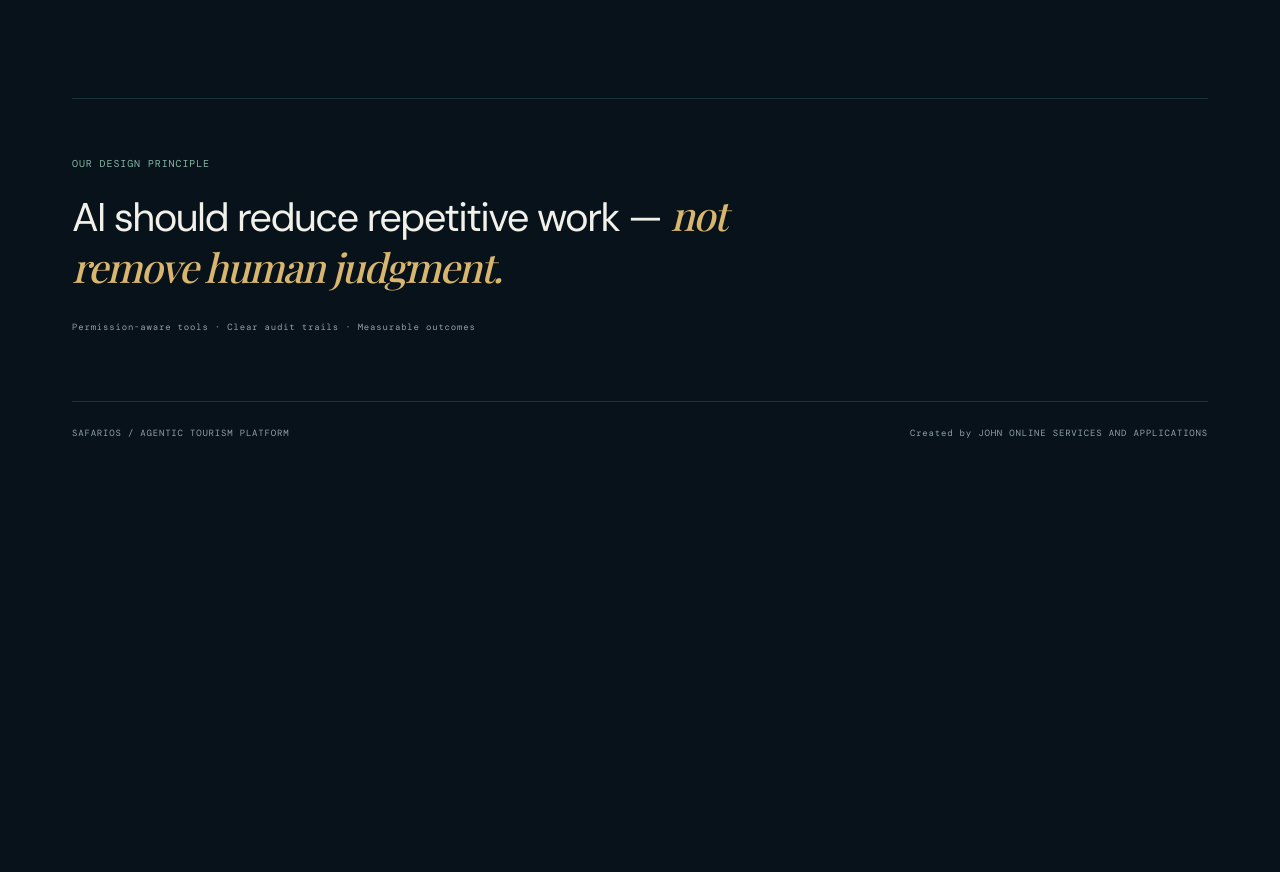
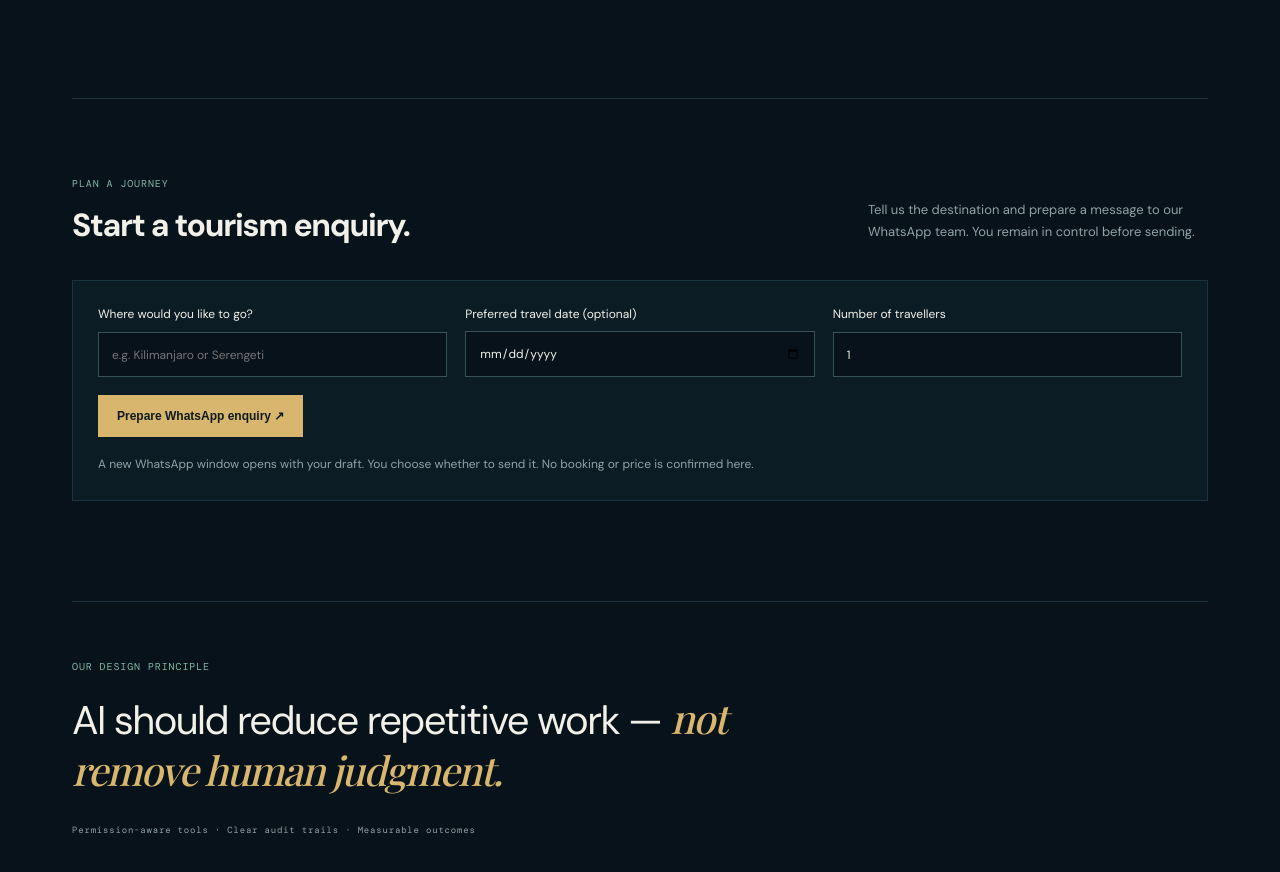
Before and after one commit to johncharlessarwi-dot/agentic-tourism-platform, a Next.js app: page / in a window 1280 px wide. Shown: the part 1429-2301 px from the top of the page. Before the commit the page ends 1902 px from the top, so only its background shows below. Built offline with nearby package versions, Linux system fonts and the light colour scheme; no server answers; a web font is replaced by a local one.

Commit message:
feat: add guest-controlled WhatsApp tourism enquiry form

```diff
--- /dev/null
+++ b/app/components/enquiry-form.tsx
@@ -0,0 +1,40 @@
+"use client";
+
+import { useState, type FormEvent } from "react";
+
+const whatsappNumber = "255698170989";
+
+/** Creates a guest-controlled WhatsApp draft; no automatic submission. */
+export function EnquiryForm() {
+  const [destination, setDestination] = useState("");
+  const [travelDate, setTravelDate] = useState("");
+  const [travellers, setTravellers] = useState(1);
+
+  function prepareMessage(event: FormEvent<HTMLFormElement>) {
+    event.preventDefault();
+    const message = [
+      "Hello SafariOS / John Online Services, I would like tourism assistance.",
+      `Destination: ${destination.trim()}`,
+      `Travellers: ${travellers}`,
+      travelDate ? `Preferred travel date: ${travelDate}` : "Travel dates: flexible",
+      "Please share available options and next steps.",
+    ].join("\n");
+    window.open(`https://wa.me/${whatsappNumber}?text=${encodeURIComponent(message)}`, "_blank", "noopener,noreferrer");
+  }
+
+  return (
+    <form className="enquiry-form" onSubmit={prepareMessage}>
+      <label>Where would you like to go?
+        <input required maxLength={120} minLength={2} value={destination} onChange={(event) => setDestination(event.target.value)} placeholder="e.g. Kilimanjaro or Serengeti" />
+      </label>
+      <label>Preferred travel date (optional)
+        <input type="date" value={travelDate} onChange={(event) => setTravelDate(event.target.value)} />
+      </label>
+      <label>Number of travellers
+        <input required type="number" min={1} max={100} value={travellers} onChange={(event) => setTravellers(Number(event.target.value))} />
+      </label>
+      <button type="submit" className="primary">Prepare WhatsApp enquiry ↗</button>
+      <p className="form-note">A new WhatsApp window opens with your draft. You choose whether to send it. No booking or price is confirmed here.</p>
+    </form>
+  );
+}
--- a/app/page.tsx
+++ b/app/page.tsx
@@ -1,3 +1,5 @@
+import { EnquiryForm } from "./components/enquiry-form";
+
 const capabilities = [
   { number: "01", name: "Growth & SEO Agent", detail: "Find search opportunities and turn destination content into qualified demand.", status: "Foundation planned" },
   { number: "02", name: "Lead Intelligence Agent", detail: "Capture enquiries, qualify intent and prepare timely follow-ups.", status: "Foundation planned" },
@@ -10,6 +12,7 @@ export default function Home() {
     <nav className="nav"><a className="brand" href="#"><span className="brand-mark">S</span> SAFARI<span className="brand-light">OS</span></a><span className="nav-note">EAST AFRICA · TOURISM INTELLIGENCE</span><a className="nav-link" href="https://github.com/johncharlessarwi-dot/agentic-tourism-platform">View source ↗</a></nav>
     <section className="hero"><div className="eyebrow"><span className="pulse" /> PLATFORM FOUNDATION · V0.1</div><h1>More meaningful journeys.<br/><em>Smarter tourism operations.</em></h1><p className="intro">An agentic workspace for East African tour operators — bringing guest enquiries, marketing workflows and booking operations into one connected system.</p><div className="hero-actions"><a className="primary" href="#capabilities">Explore the platform <span>↓</span></a><span className="quiet">Built for operators, lodges & destination teams</span></div><div className="hero-stats"><div><strong>04</strong><span>Agent domains</span></div><div><strong>01</strong><span>Connected workspace</span></div><div><strong>EA</strong><span>Regional focus</span></div></div></section>
     <section className="section" id="capabilities"><div className="section-head"><div><div className="eyebrow">THE OPERATING SYSTEM</div><h2>One platform. Specialized agents.</h2></div><p>Each capability is designed around a practical business outcome, with human approval for consequential actions.</p></div><div className="cards">{capabilities.map((item) => <article className="cap-card" key={item.number}><div className="card-top"><span>{item.number}</span><span className="status">{item.status}</span></div><h3>{item.name}</h3><p>{item.detail}</p><div className="card-line" /></article>)}</div></section>
+    <section className="section" id="enquire"><div className="section-head"><div><div className="eyebrow">PLAN A JOURNEY</div><h2>Start a tourism enquiry.</h2></div><p>Tell us the destination and prepare a message to our WhatsApp team. You remain in control before sending.</p></div><EnquiryForm /></section>
     <section className="principle"><div className="eyebrow">OUR DESIGN PRINCIPLE</div><p>AI should reduce repetitive work — <em>not remove human judgment.</em></p><span>Permission-aware tools · Clear audit trails · Measurable outcomes</span></section>
     <footer><span>SAFARIOS / AGENTIC TOURISM PLATFORM</span><span>Created by JOHN ONLINE SERVICES AND APPLICATIONS</span></footer>
   </main>;
```
Also changed, not shown: app/globals.css.
